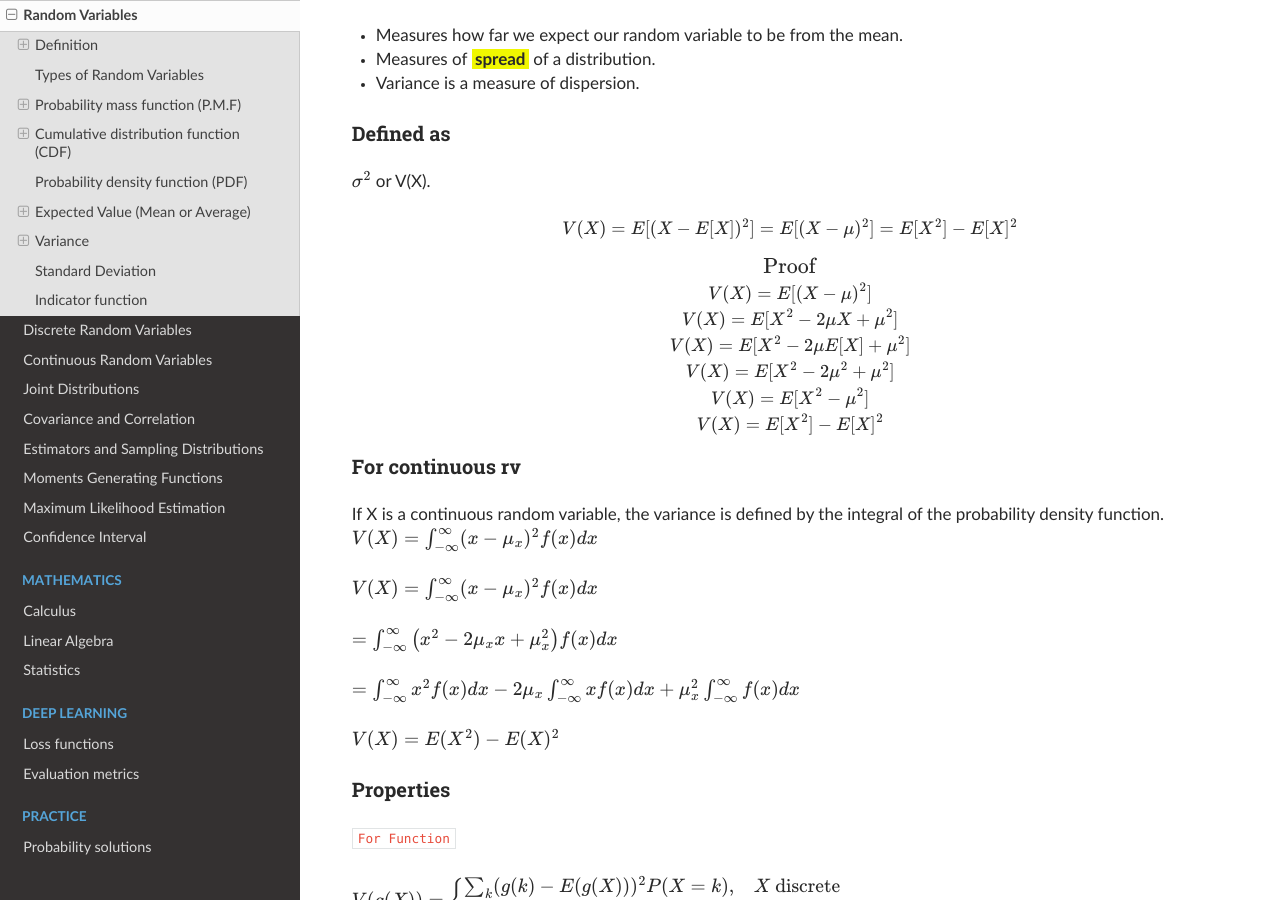
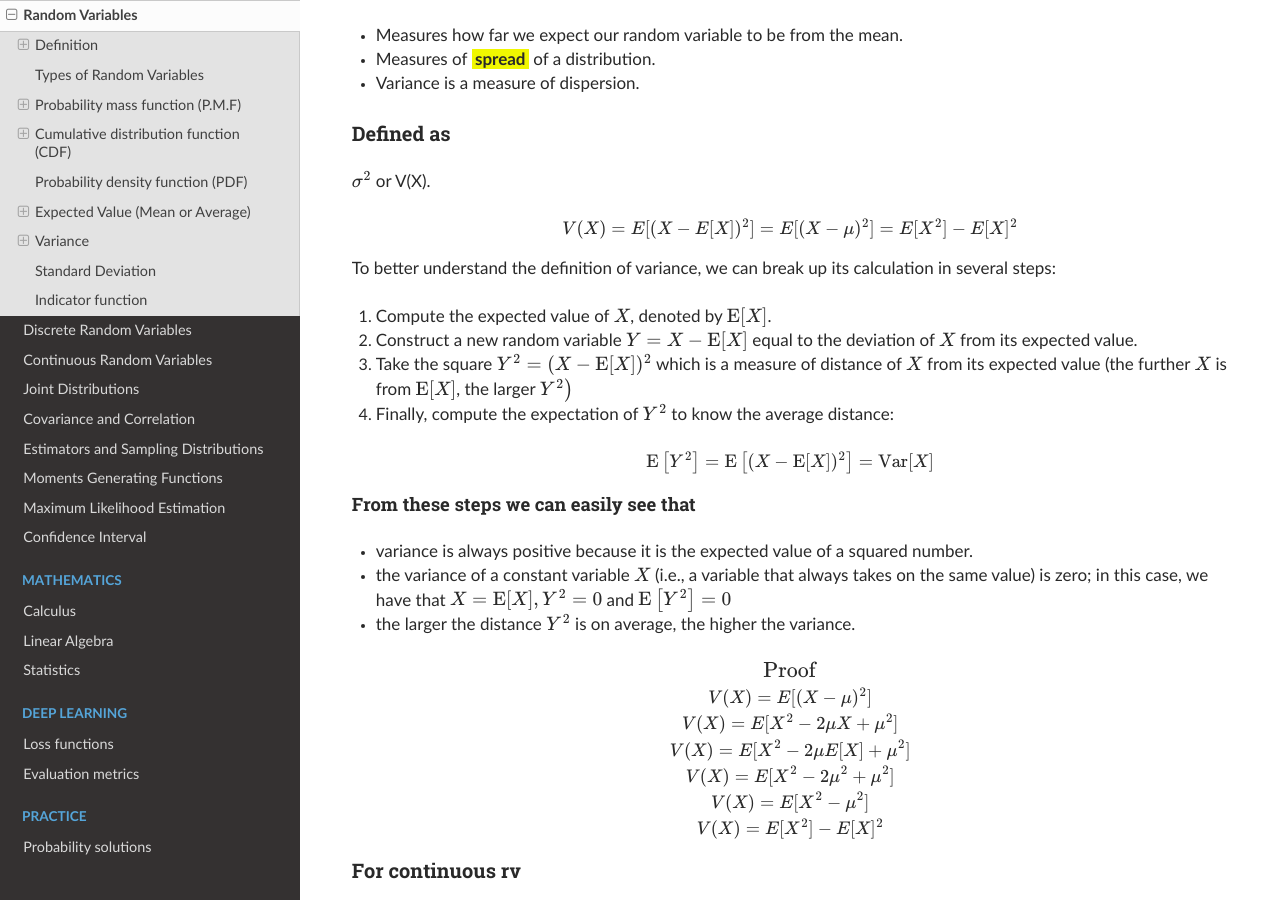
Before and after one commit to akkefa/ml-notes, a Sphinx documentation site: the page built from docs/probability/random_variable.md, in a window 1280 px wide and 900 px high, scrolled down 6337 px. Built offline with Sphinx 7.4.7 and the Read the Docs theme 2.0.0, drawn with Linux system fonts in a browser that asks for light colours.

Commit message:
new changes

```diff
--- a/docs/probability/random_variable.md
+++ b/docs/probability/random_variable.md
@@ -308,6 +308,25 @@ $$
 V(X) = E[(X - E[X])^2] = E[(X - \mu)^2]  = E[X^2] - E[X]^2
 $$
 
+To better understand the definition of variance, we can break up its calculation in several steps:
+
+1. Compute the expected value of $X$, denoted by $\mathrm{E}[X]$.
+2. Construct a new random variable $Y=X-\mathrm{E}[X]$ equal to the deviation of $X$ from its expected value.
+3. Take the square $ Y^{2}=(X-\mathrm{E}[X])^{2} $ which is a measure of distance of $X$ from its expected value (the further $X$ is from $\mathrm{E}[X]$, the larger $\left.Y^{2}\right)$
+4. Finally, compute the expectation of $Y^{2}$ to know the average distance:
+
+$$
+\mathrm{E}\left[Y^{2}\right]=\mathrm{E}\left[(X-\mathrm{E}[X])^{2}\right]=\operatorname{Var}[X]
+$$
+
+
+#### From these steps we can easily see that
+
+- variance is always positive because it is the expected value of a squared number.
+- the variance of a constant variable $X$ (i.e., a variable that always takes on the same value) is zero; in this case,
+  we have that $X=\mathrm{E}[X], Y^{2}=0$ and $\mathrm{E}\left[Y^{2}\right]=0$
+- the larger the distance $Y^{2}$ is on average, the higher the variance.
+
 $$
 \begin{gather}
 \large \text{Proof} \\
```
